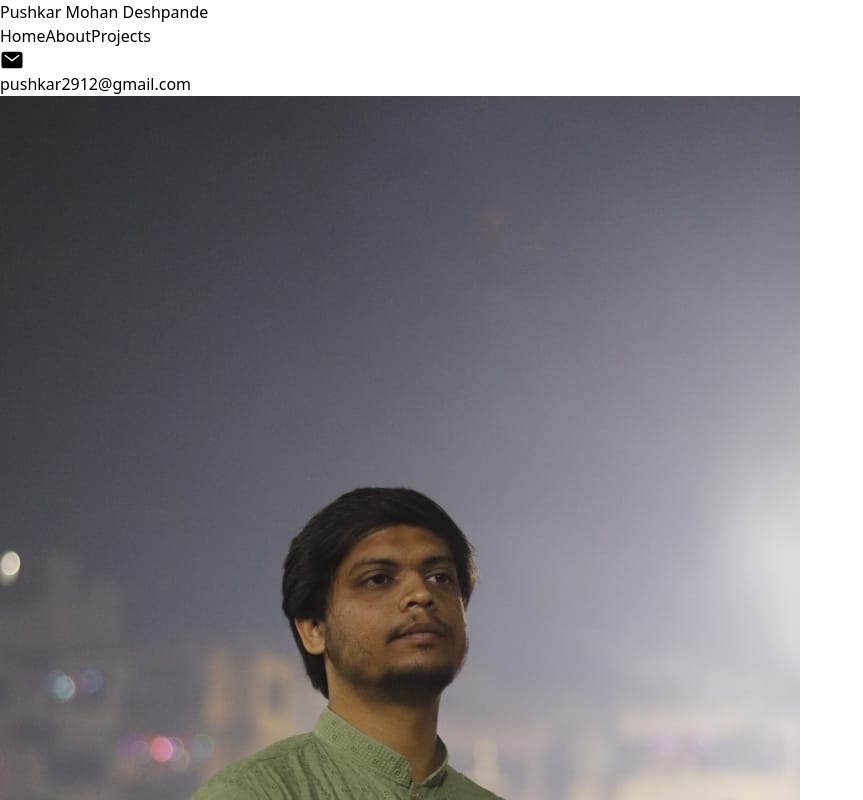
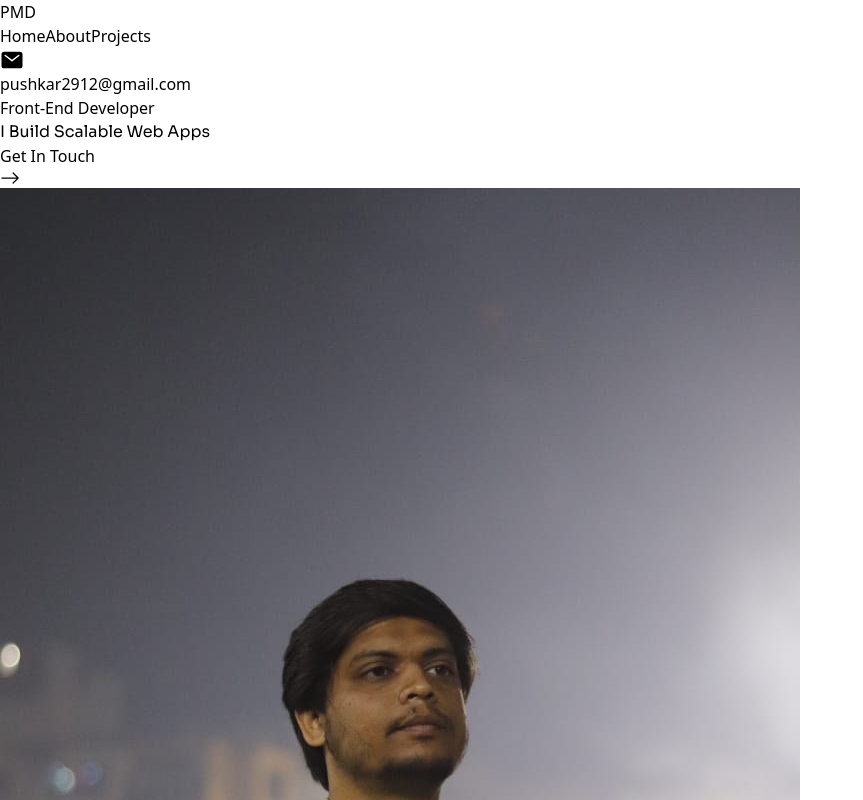
Before and after one commit to Pushkar2912/pushkars-portfolio, a React (Vite) app: page / in a window 1280 px wide. Shown: the top 800 px of the page, without its empty margins (0-863 px from the left). Built offline with nearby package versions, Linux system fonts and the light colour scheme.

Commit message:
fonts modified

```diff
--- a/src/App.jsx
+++ b/src/App.jsx
@@ -9,8 +9,8 @@ import Contacts from './pages/Contacts'
 
 const App = () => {
   return (
-    <div className='bg-gray-800 h-[100vh] flex'>
-      <div className='app-container-left w-[10%] border-r'>
+    <div className='bg-gray-800  min-h-[100vh] flex'>
+      <div className='app-container-left w-[10%] border-r border-gray-500'>
 
       </div>
       <div className='app-cotainer-right flex-1'>
--- a/src/components/Project.jsx
+++ b/src/components/Project.jsx
@@ -1,21 +1,21 @@
 import React, { Children } from 'react'
 
 
-const Project = ({title, subTitle, linkTitle, link, children}) => {
+const Project = ({ title, subTitle, linkTitle, link, children }) => {
   return (
     <div className='p-6 flex flex-col gap-2'>
-        <div className='text-2xl text-white font-semibold'>
-            {title}
+      <div className='flex flex-col gap-0.5 mb-2'>
+        <div className='text-2xl text-gray-200 font-medium text-heading'>
+          {title}
         </div>
-        <div className='text-sm text-white'>
-            {subTitle}
+        <div className='text-sm text-slate-400 '>
+          {subTitle}
         </div>
-        <div>
-          {children}
-        </div>
-        <div className='text-white underline underline-offset-1'>
-            <a href={link}>{linkTitle}</a>
-        </div>
+      </div>
+      <p className='text-slate-400'>
+        {children}
+      </p>
+        <a className='text-slate-300 hover:text-orange-500 transition-colors w-fit underline underline-offset-1 mt-1' href={link}>{linkTitle}</a>
     </div>
   )
 }
--- a/src/components/common/Navbar.jsx
+++ b/src/components/common/Navbar.jsx
@@ -7,10 +7,15 @@ import { PATHS } from '../../utils/paths';
 
 const Navbar = () => {
     return (
-        <>
-            <div className='flex justify-between items-center border-b p-6'>
-                <NavLink to={PATHS.HOME} className='nav-title text-white font-sans font-bold text-2xl'>
-                    Pushkar Mohan Deshpande
+        <div
+            className="
+                flex justify-between items-center border-b p-6 border-gray-500
+                sticky top-0 left-0 w-full bg-gray-800 z-10
+                bg-opacity-10 backdrop-blur-md
+                "
+        >
+            <NavLink to={PATHS.HOME} className='nav-title text-white font-sans font-medium'>
+                PMD
             </NavLink>
             <div className='flex gap-6'>
                 <NavLink to={PATHS.HOME} className='text-[#c1c0c0] hover:text-white cursor-pointer'>
@@ -33,7 +38,6 @@ const Navbar = () => {
             </div>
         </div>
 
-        </>
     )
 }
 
--- a/src/index.css
+++ b/src/index.css
@@ -1,10 +1,14 @@
+@import url('https://fonts.googleapis.com/css2?family=Sora:wght@100..800&display=swap');
+
 @tailwind base;
 @tailwind components;
 @tailwind utilities;
 
-
+.text-heading{
+  font-family: "Sora", sans-serif !important;
+}
 .projects-containar{
-  max-height: calc(100vh -89);
+  min-height: calc(100vh -89);
   max-width: calc(100vw - 88.3);
   overflow: hidden;
 }
--- a/src/pages/Home.jsx
+++ b/src/pages/Home.jsx
@@ -7,24 +7,24 @@ import { PATHS } from '../utils/paths';
 const Home = () => {
     return (
         <div className='mt-20 flex p-6 gap-20'>
-            <div>
-                <img className='h-[500px]' src={PushkarImg} />
-            </div>
             <div className='flex-1 w-full flex flex-col justify-center gap-10'>
                 <div className=' flex flex-col justify-center gap-2'>
                     <div className='text-white text-xl'>
                         Front-End Developer
                     </div>
-                    <div className='text-white font-semibold text-[50px]'>
+                    <div className='text-white font-medium text-6xl text-heading'>
                         I Build Scalable Web Apps
                     </div>
                 </div>
-                <Link to={PATHS.CONTACT}>
-                    <button className='bg-orange-600 hover:bg-orange-700 w-40 text-white px-4 py-3 rounded-[25px] flex justify-center gap-2'>
-                        Get In Touch <BsArrowRight size={20} />
-                    </button>
+                <Link to={PATHS.CONTACT} className='group bg-orange-600 hover:bg-orange-700 w-fit text-white px-4 py-3 rounded-[25px] flex items-center justify-center gap-4 hover:gap-6 transition-colors'>
+                        Get In Touch <BsArrowRight className='group-hover:ml-2 transition-all' size={20} />
                 </Link>
             </div>
+            <div className='relative mr-5 group'>
+                <img className='h-[500px] rounded-md z-10 relative' src={PushkarImg} />
+                <div className='absolute group-hover:top-3 group-hover:-right-3 transition-all top-5 -right-5 w-full h-full bg-gray-900 rounded-md'></div>
+            </div>
+
 
         </div>
     )
--- a/src/pages/Projects.jsx
+++ b/src/pages/Projects.jsx
@@ -6,35 +6,35 @@ const Projects = () => {
     return (
         <div className='projects-containar flex flex-col'>
             <Project title={"MoneyEase"} subTitle={"Hobby Project"} linkTitle={"Go to MoneyEase"} link={"https://github.com/Pushkar2912/moneyEase"}>
-                <div className='text-white'>
+
                     Effortlessly track project expenses and stay on budget with a user-friendly expense tracker web app.<br />
                     Impress clients with accurate reports and gain valuable insights into your project financials.<br />
                     Technologies: React.js, Prisma ORM, react-chartjs-2, Redux.js, Tailwind CSS, JSON Web Token (JWT), Express.js, Bcrypt
-                </div>
+
             </Project>
 
             <Project title={"Secure Storage on Cloud using Hybrid Cryptography"} subTitle={"Final Year Project (Diploma)"} linkTitle={"Go to Secure Storage"} link={"https://github.com/Pushkar2912/moneyEase"}>
-                <div className='text-white'>
+
                     This project aimed to secure user data on the cloud using multi-layered encryption.<br />
                     Files are split and individually encrypted with industry-standard algorithms (AES, RC4, Blowfish) for enhanced security and performance.<br />
                     Encrypted data is stored in an Amazon S3 bucket for scalability and durability.<br />
                     Metadata is stored in MongoDB for efficient file retrieval and decryption.<br />
                     MERN stack (MongoDB, Express.js, React.js, Node.js) is used for development, ensuring a robust codebase. <br />
 
-                </div>
+
             </Project>
 
             <Project title={"Skill Assist"} subTitle={"Hobby Project"} linkTitle={"Go to Skill Assist"} link={"https://github.com/anirudha4/skill-assist"}>
-                <div className='text-white'>
+
                     A social platform for freelancers to create stores to showcase their skills, share their profiles with their customers and make new customers.<br />
                     Technologies: React, Firebase<br />
-                </div>
+
             </Project>
             <Project title={"Skill Assist"} subTitle={"Hobby Project"} linkTitle={"Go to Skill Assist"} link={"https://github.com/anirudha4/skill-assist"}>
-                <div className='text-white'>
+
                     A social platform for freelancers to create stores to showcase their skills, share their profiles with their customers and make new customers.<br />
                     Technologies: React, Firebase<br />
-                </div>
+
             </Project>
         </div>
     )
```
Lines whose indentation alone changed are shown as unchanged.
